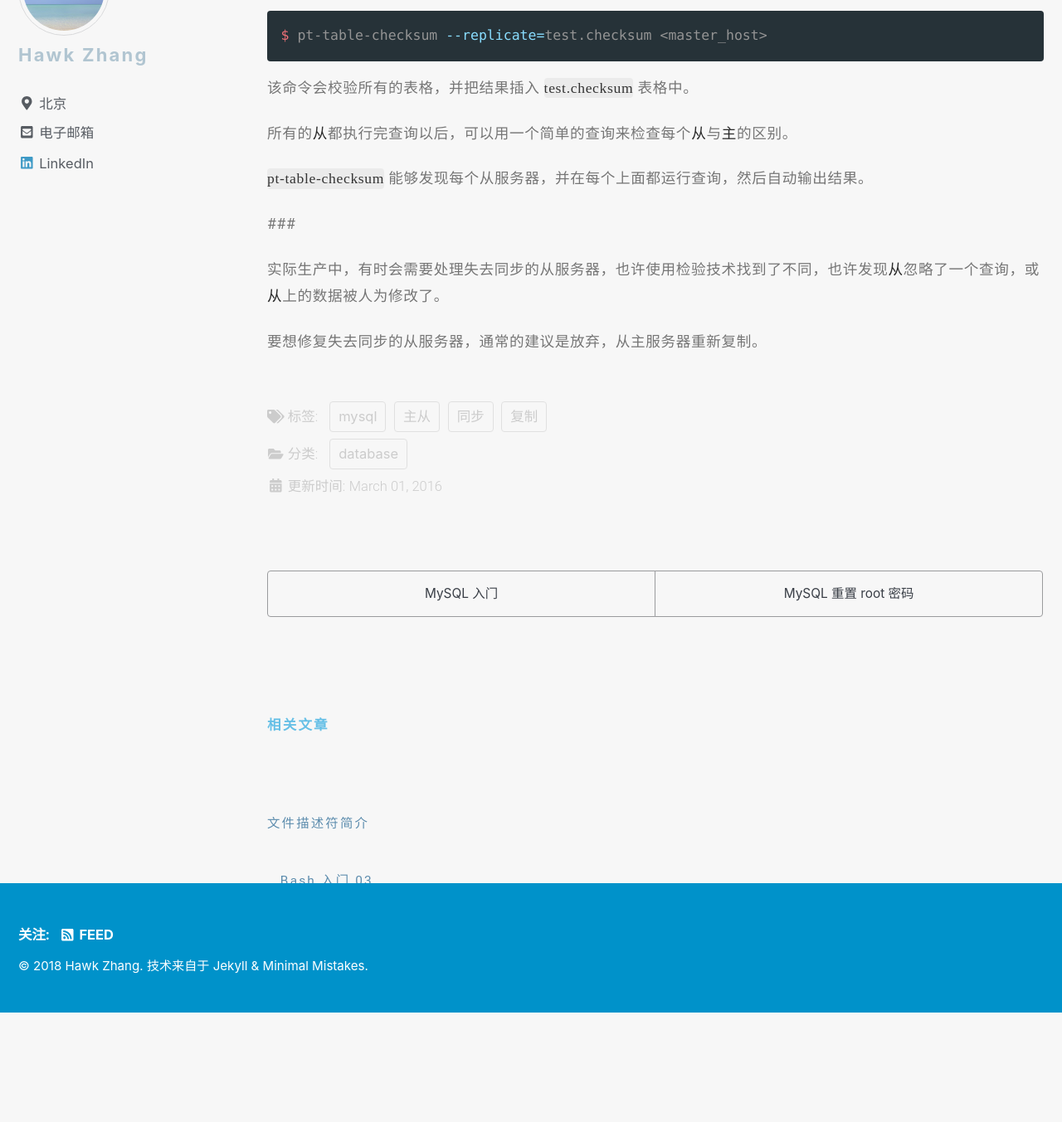
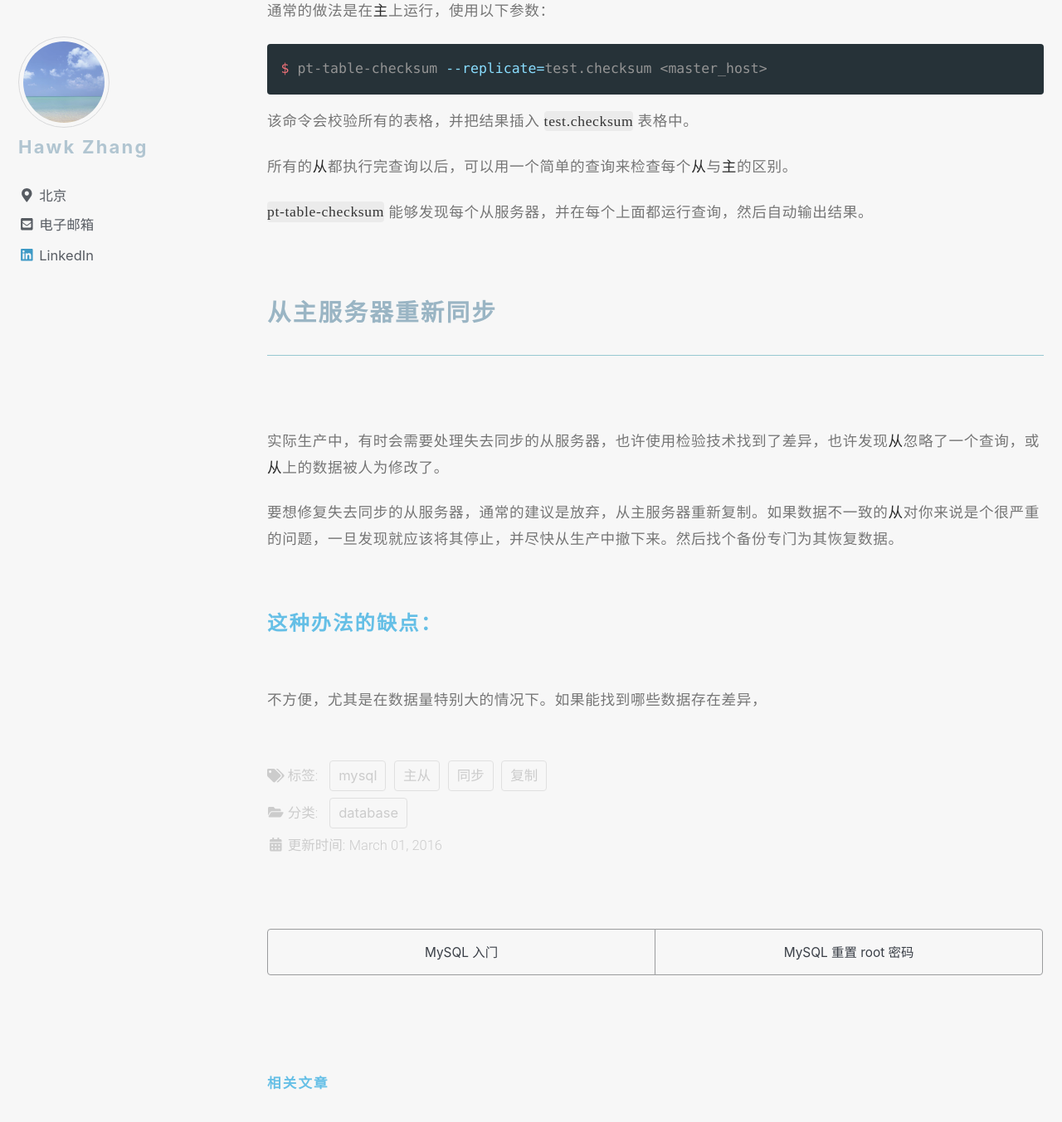
Before and after one commit to narru888/linotes_note, a Jekyll site: the page built from _posts/mysql/2016-03-01-master.slave.md, in a window 1280 px wide and 1400 px high, scrolled down 47231 px. Shown: the top 1353 px of the window at 83% size. Built offline with Jekyll 4.4.1, drawn with Linux system fonts in a browser that asks for light colours; nearby versions of some CDN libraries; a script that is not in the unit is left out; before the commit the page ends 48467 px from its top, so only the background shows below that; some of the changed text lies outside the part shown.

Commit message:
update on 2018-08-15 18:00:01 CST

```diff
--- a/_posts/mysql/2016-03-01-master.slave.md
+++ b/_posts/mysql/2016-03-01-master.slave.md
@@ -582,7 +582,7 @@ MySQL 5.0 及较早版本只支持逻辑复制。
 * 日志事件比较简洁：相对来说，不会占用太多带宽。
 * 日志文件包含更改相关的所有语句，可以用来审核数据库。
 
-当 主从 服务器的 **数据格局有所不同** 时，逻辑复制更加适用。例如， 主从 服务器上的表格不同，但数据类型是兼容的，或者字段的顺序也有所不同等等。逻辑复制使得在从服务器上对数据格局的修改更加容易，减少当机时间。逻辑复制在操作上有更大的灵活性。
+当 主从 服务器的 **数据格局有差异** 时，逻辑复制更加适用。例如， 主从 服务器上的表格有差异，但数据类型是兼容的，或者字段的顺序也有所差异等等。逻辑复制使得在从服务器上对数据格局的修改更加容易，减少当机时间。逻辑复制在操作上有更大的灵活性。
 
 逻辑复制中，重演的过程大体上是普通的 SQL 操作，所有的变化是以一个容易理解的机制发生的，更容易检查和判断当下发生了什么。
 
@@ -986,7 +986,7 @@ Replication Channels
 
 两个服务器上 **以不同顺序发生的更新** 也会迫使数据无法同步。
 
-如果复制因为错误而停止了，但某些程序却仍然向这两个服务器写入数据，两端不同的数据会越来越多，产生的差异几乎是无法同步的。
+如果复制因为错误而停止了，但某些程序却仍然向这两个服务器写入数据，两端数据的差异会越来越大，产生的差异几乎是无法同步的。
 
 
 
@@ -1512,8 +1512,12 @@ $ pt-table-checksum --replicate=test.checksum <master_host>
 
 
 
-###
-
-实际生产中，有时会需要处理失去同步的从服务器，也许使用检验技术找到了不同，也许发现*从*忽略了一个查询，或*从*上的数据被人为修改了。
-
-要想修复失去同步的从服务器，通常的建议是放弃，从主服务器重新复制。
+### 从主服务器重新同步
+
+实际生产中，有时会需要处理失去同步的从服务器，也许使用检验技术找到了差异，也许发现*从*忽略了一个查询，或*从*上的数据被人为修改了。
+
+要想修复失去同步的从服务器，通常的建议是放弃，从主服务器重新复制。如果数据不一致的*从*对你来说是个很严重的问题，一旦发现就应该将其停止，并尽快从生产中撤下来。然后找个备份专门为其恢复数据。
+
+#### 这种办法的缺点：
+
+不方便，尤其是在数据量特别大的情况下。如果能找到哪些数据存在差异，
```
